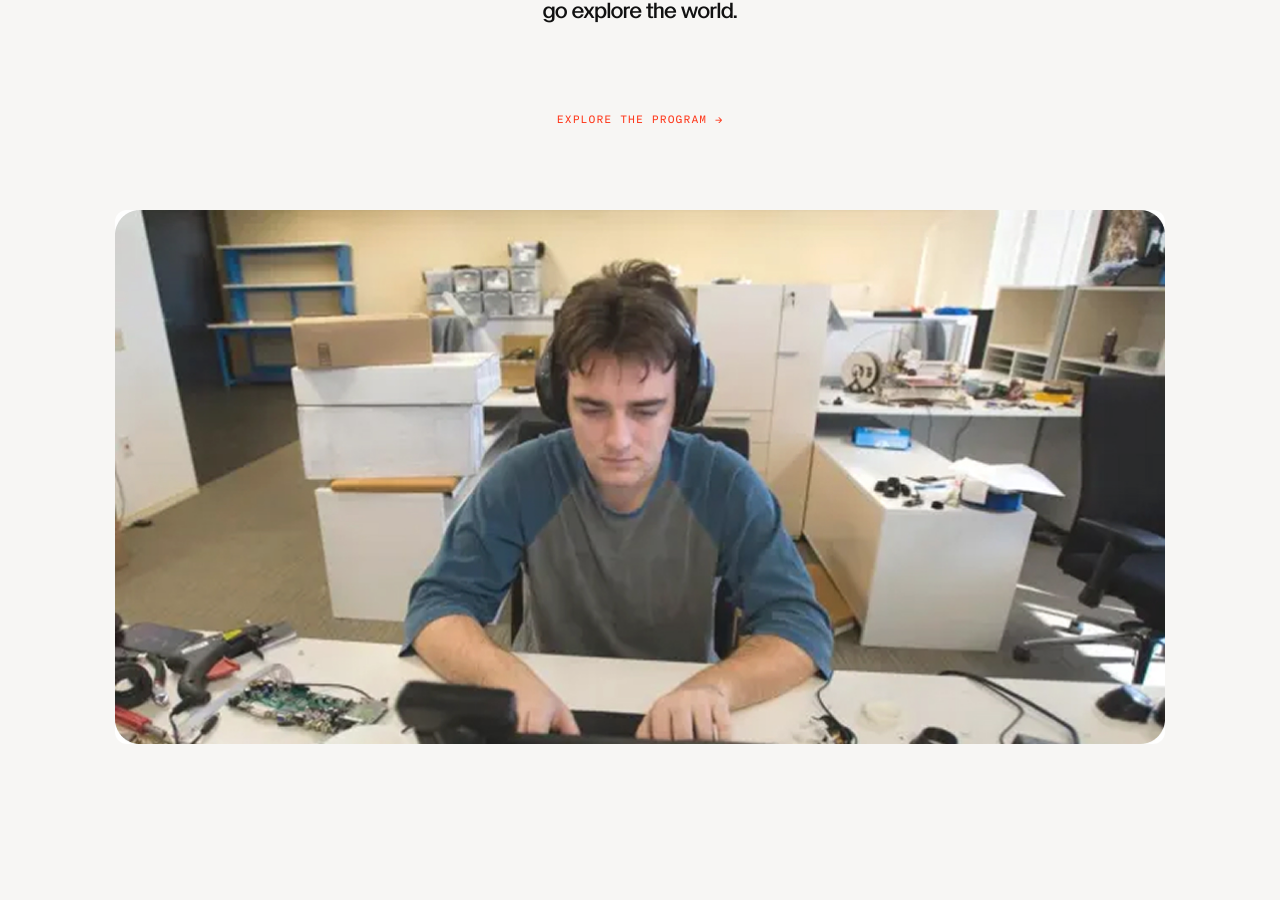
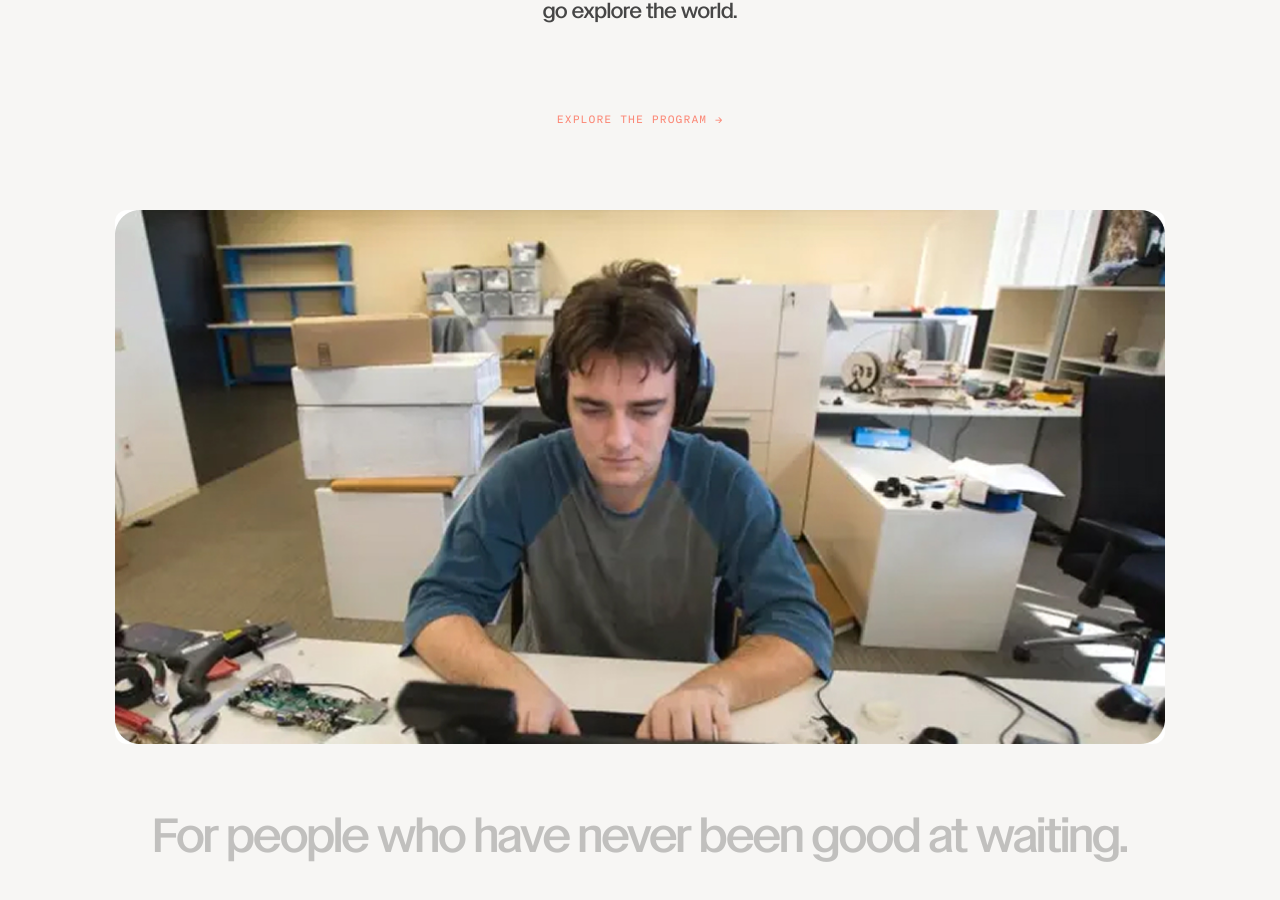
Before and after one commit to FINALRESEARCH/haa, a Next.js app: page / in a window 1280 px wide. Shown: the part 4096-4996 px from the top of the page. Built offline with nearby package versions, Linux system fonts and the light colour scheme.

Commit message:
Attach the photo to the admissions copy
The image now leads that section and scrolls with it, and the copy
stages in as the section rises instead of being pinned.

Co-Authored-By: Claude Opus 5 (1M context) <noreply@anthropic.com>

```diff
--- a/src/components/Admissions.tsx
+++ b/src/components/Admissions.tsx
@@ -1,38 +1,40 @@
 "use client";
 
+import Image from "next/image";
 import { useEffect, useRef } from "react";
-
-// The section pins for this many viewport heights while the copy arrives.
-const SECTION_SCROLL_VH = 1;
 
 const clamp = (n: number) => Math.min(Math.max(n, 0), 1);
 
 /**
- * The "never been good at waiting" screen. It scrolls up into place behind the
- * curriculum screen, pins, and then animates its copy in a beat at a time.
+ * The "never been good at waiting" screen. The photo sits directly on top of
+ * the copy and scrolls with it; the copy then arrives a beat at a time.
  */
 export default function Admissions() {
-  const wrapRef = useRef<HTMLDivElement>(null);
+  const sectionRef = useRef<HTMLElement>(null);
   const headingRef = useRef<HTMLHeadingElement>(null);
   const bodyRef = useRef<HTMLDivElement>(null);
   const ctaRef = useRef<HTMLDivElement>(null);
 
   useEffect(() => {
-    const wrap = wrapRef.current;
+    const section = sectionRef.current;
     const heading = headingRef.current;
     const body = bodyRef.current;
     const cta = ctaRef.current;
-    if (!wrap || !heading || !body || !cta) return;
+    if (!section || !heading || !body || !cta) return;
 
     let frame = 0;
     const apply = () => {
       frame = 0;
-      const distance = window.innerHeight * SECTION_SCROLL_VH;
-      const p = clamp(-wrap.getBoundingClientRect().top / distance);
-
-      heading.style.opacity = `${clamp(p / 0.18)}`;
-      body.style.opacity = `${clamp((p - 0.28) / 0.25)}`;
-      cta.style.opacity = `${clamp((p - 0.62) / 0.2)}`;
+      const vh = window.innerHeight;
+      // 0 as the copy meets the bottom of the screen, 1 once it has risen.
+      const stage = (el: HTMLElement, from: number, over = 0.28) => {
+        const { top } = el.getBoundingClientRect();
+        const p = clamp((vh - top) / vh);
+        el.style.opacity = `${clamp((p - from) / over)}`;
+      };
+      stage(heading, 0.05);
+      stage(body, 0.12);
+      stage(cta, 0.18);
     };
     const onScroll = () => {
       if (!frame) frame = requestAnimationFrame(apply);
@@ -49,32 +51,41 @@ export default function Admissions() {
   }, []);
 
   return (
-    <div
-      ref={wrapRef}
+    <section
+      ref={sectionRef}
       id="admissions"
-      style={{ height: `${100 + SECTION_SCROLL_VH * 100}vh` }}
+      className="relative flex flex-col items-center bg-background px-6 pt-20 pb-[18vh]"
     >
-      <section className="sticky top-0 flex h-screen flex-col items-center justify-center gap-16 overflow-hidden bg-background px-6 pt-[120px] pb-16">
+      <div className="relative aspect-[1053/536] w-[min(1050px,88vw)] overflow-hidden rounded-xl">
+        <Image
+          src="/workshop.jpg"
+          alt="A student working at a bench of half-built electronics"
+          fill
+          sizes="(max-width: 1200px) 88vw, 1050px"
+          className="object-cover"
+        />
+      </div>
+
       <h2
         ref={headingRef}
-          className="w-[92vw] text-center text-[clamp(1.65rem,3.4vw,3.75rem)] font-medium leading-[1.05] tracking-[-0.035em] opacity-0 will-change-[opacity]"
+        className="mt-[9vh] w-[92vw] text-center text-[clamp(1.65rem,3.4vw,3.75rem)] font-medium leading-[1.05] tracking-[-0.035em] opacity-0 will-change-[opacity]"
       >
         For people who have never been good at waiting.
       </h2>
 
       <div
         ref={bodyRef}
-          className="w-[min(760px,88vw)] space-y-7 text-center text-[clamp(1.05rem,1.5vw,1.4rem)] leading-[1.35] tracking-[-0.01em] opacity-0 will-change-[opacity]"
+        className="mt-24 w-[min(760px,88vw)] space-y-7 text-center text-[clamp(1.05rem,1.5vw,1.4rem)] leading-[1.35] tracking-[-0.01em] opacity-0 will-change-[opacity]"
       >
         <p>
           Maybe you were the person building something after school while
           everyone else was studying for the test.
         </p>
         <p>
-            Maybe you joined the robotics club, started a company, taught
-            yourself to code, obsessed over an obscure subject, made films, ran
-            events, built machines, wrote constantly, or found some other thing
-            you couldn&apos;t stop thinking about.
+          Maybe you joined the robotics club, started a company, taught yourself
+          to code, obsessed over an obscure subject, made films, ran events,
+          built machines, wrote constantly, or found some other thing you
+          couldn&apos;t stop thinking about.
         </p>
         <p>
           You are curious. You take initiative. You want your work to matter.
@@ -83,7 +94,7 @@ export default function Admissions() {
         </p>
       </div>
 
-        <div ref={ctaRef} className="opacity-0 will-change-[opacity]">
+      <div ref={ctaRef} className="mt-24 opacity-0 will-change-[opacity]">
         <a
           href="#admissions"
           className="label inline-flex items-center gap-2 text-brand"
@@ -92,6 +103,5 @@ export default function Admissions() {
         </a>
       </div>
     </section>
-    </div>
   );
 }
--- a/src/components/Program.tsx
+++ b/src/components/Program.tsx
@@ -1,6 +1,5 @@
 "use client";
 
-import Image from "next/image";
 import { useEffect, useRef } from "react";
 
 const clamp = (n: number) => Math.min(Math.max(n, 0), 1);
@@ -86,18 +85,6 @@ export default function Program() {
         </a>
       </div>
 
-      <div
-        data-reveal
-        className="relative aspect-[1053/536] w-[min(1050px,88vw)] overflow-hidden rounded-xl opacity-0 will-change-[opacity]"
-      >
-        <Image
-          src="/workshop.jpg"
-          alt="A student working at a bench of half-built electronics"
-          fill
-          sizes="(max-width: 1200px) 88vw, 1050px"
-          className="object-cover"
-        />
-      </div>
     </section>
   );
 }
```
Lines whose indentation alone changed are shown as unchanged.
